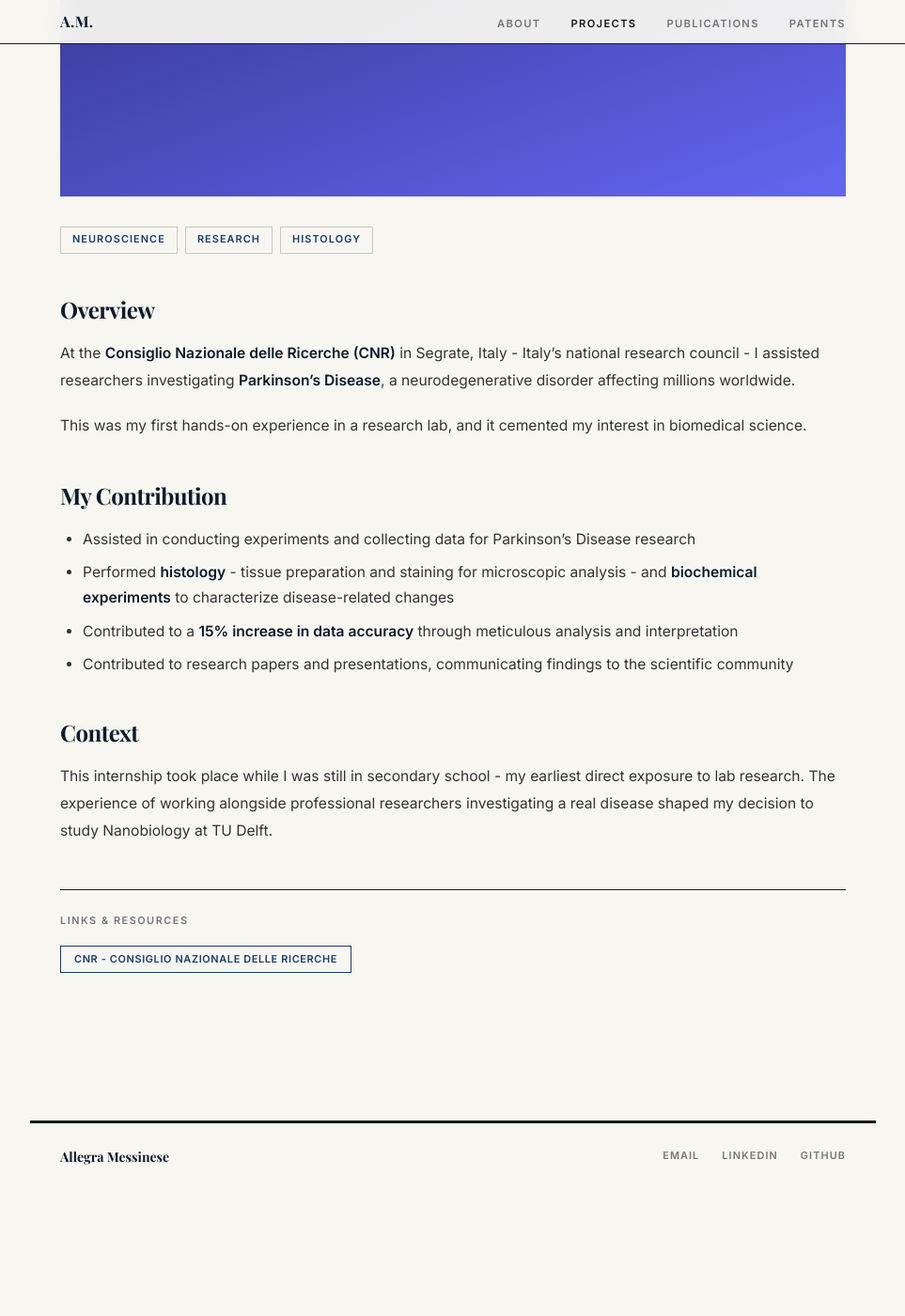
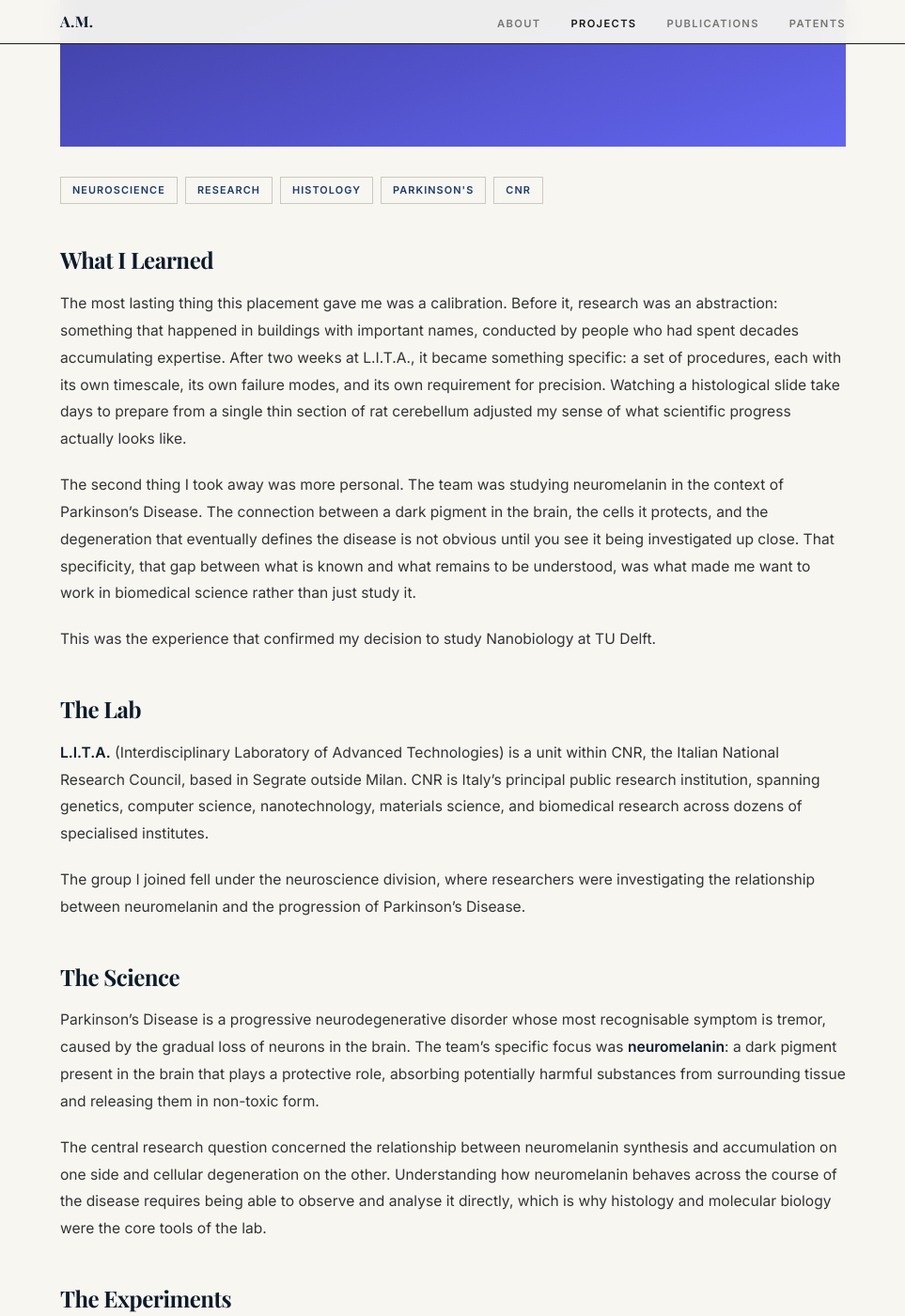
Before and after one commit to allimessinese/allimessinese.github.io, a Jekyll site: the page built from _projects/parkinsons-research-cnr.md, in a window 1280 px wide and 1400 px high, scrolled down 484 px. Shown: the whole window at 94% size, without its empty margins (158-1121 px from the left). Built offline with Jekyll 4.4.1, drawn with Linux system fonts in a browser that asks for light colours; some web fonts are replaced; before the commit the page ends 1750 px from its top, so only the background shows below that; some of the changed text lies outside the part shown.

Commit message:
Rewrite CNR Parkinson's project page with full detail
Add neuromelanin science, histology + gel electrophoresis experiments,
Alternanza Scuola-Lavoro context, and path to TU Delft.

Co-Authored-By: Claude Sonnet 4.6 <noreply@anthropic.com>

```diff
--- a/_projects/parkinsons-research-cnr.md
+++ b/_projects/parkinsons-research-cnr.md
@@ -1,10 +1,10 @@
 ---
-title: "Parkinson's Disease Research - CNR"
+title: "Neuromelanin Research - CNR"
 year: 2019
-role: "Assistant to Researcher"
+role: "Research Intern"
 institution: "Consiglio Nazionale delle Ricerche (CNR)"
-summary: "Assisted in Parkinson's Disease research at Italy's National Research Council, performing histology and biochemical experiments and contributing to a 15% increase in data accuracy."
-tags: [neuroscience, research, histology]
+summary: "Two-week research placement at CNR's L.I.T.A. lab in Segrate, working with a neuroscience team studying neuromelanin and its role in Parkinson's Disease. Performed histology and agarose gel electrophoresis. The experience that confirmed the decision to study Nanobiology at TU Delft."
+tags: [neuroscience, research, histology, Parkinson's, CNR]
 gradient: grad-9
 category: research
 city: "Milan"
@@ -15,19 +15,42 @@ links:
     url: "https://www.cnr.it"
 ---
 
-## Overview
+## What I Learned
 
-At the **Consiglio Nazionale delle Ricerche (CNR)** in Segrate, Italy - Italy's national research council - I assisted researchers investigating **Parkinson's Disease**, a neurodegenerative disorder affecting millions worldwide.
+The most lasting thing this placement gave me was a calibration. Before it, research was an abstraction: something that happened in buildings with important names, conducted by people who had spent decades accumulating expertise. After two weeks at L.I.T.A., it became something specific: a set of procedures, each with its own timescale, its own failure modes, and its own requirement for precision. Watching a histological slide take days to prepare from a single thin section of rat cerebellum adjusted my sense of what scientific progress actually looks like.
 
-This was my first hands-on experience in a research lab, and it cemented my interest in biomedical science.
+The second thing I took away was more personal. The team was studying neuromelanin in the context of Parkinson's Disease. The connection between a dark pigment in the brain, the cells it protects, and the degeneration that eventually defines the disease is not obvious until you see it being investigated up close. That specificity, that gap between what is known and what remains to be understood, was what made me want to work in biomedical science rather than just study it.
 
-## My Contribution
+This was the experience that confirmed my decision to study Nanobiology at TU Delft.
 
-- Assisted in conducting experiments and collecting data for Parkinson's Disease research
-- Performed **histology** - tissue preparation and staining for microscopic analysis - and **biochemical experiments** to characterize disease-related changes
-- Contributed to a **15% increase in data accuracy** through meticulous analysis and interpretation
-- Contributed to research papers and presentations, communicating findings to the scientific community
+## The Lab
 
-## Context
+**L.I.T.A.** (Interdisciplinary Laboratory of Advanced Technologies) is a unit within CNR, the Italian National Research Council, based in Segrate outside Milan. CNR is Italy's principal public research institution, spanning genetics, computer science, nanotechnology, materials science, and biomedical research across dozens of specialised institutes.
 
-This internship took place while I was still in secondary school - my earliest direct exposure to lab research. The experience of working alongside professional researchers investigating a real disease shaped my decision to study Nanobiology at TU Delft.
+The group I joined fell under the neuroscience division, where researchers were investigating the relationship between neuromelanin and the progression of Parkinson's Disease.
+
+## The Science
+
+Parkinson's Disease is a progressive neurodegenerative disorder whose most recognisable symptom is tremor, caused by the gradual loss of neurons in the brain. The team's specific focus was **neuromelanin**: a dark pigment present in the brain that plays a protective role, absorbing potentially harmful substances from surrounding tissue and releasing them in non-toxic form.
+
+The central research question concerned the relationship between neuromelanin synthesis and accumulation on one side and cellular degeneration on the other. Understanding how neuromelanin behaves across the course of the disease requires being able to observe and analyse it directly, which is why histology and molecular biology were the core tools of the lab.
+
+## The Experiments
+
+### Histological slide preparation
+
+The first experiment was histological. The goal was to prepare rat cerebellum samples for microscopic analysis, which requires reducing tissue to sections thin enough for light to pass through and for cellular structures to become visible.
+
+The process takes several days and proceeds in stages: sectioning the cerebellum into thin slices, staining the tissue using a sequence of alcohols at different concentrations to highlight its structures, then examining the finished slides under different types of microscope. Each stage depends on the precision of the one before. An error in sectioning or staining produces a slide that cannot be read.
+
+### Agarose gel electrophoresis
+
+The second experiment was molecular. The objective was to separate DNA into its nucleic acid components using agarose gel electrophoresis, a technique that exploits the negative charge carried by DNA and RNA molecules. When an electric field is applied across the gel, fragments migrate toward the positive electrode at rates proportional to their size, producing a ladder of distinct bands made visible under UV light.
+
+I performed this on both my own saliva and on a mouse tissue sample, which made the difference between the two genome profiles directly observable on the same gel.
+
+## My Role
+
+This placement was part of the **Alternanza Scuola-Lavoro** programme, the Italian compulsory school-work transition scheme, carried out in the final year of my secondary education. I joined the research team for two weeks in June 2019, approximately 60 hours of lab time at L.I.T.A., Via Fratelli Cervi 93, Segrate. The contact researcher was Luca Pasqualetto.
+
+It was my first time in a professional research environment. The experience made the connection between laboratory science and actual disease research concrete in a way that classroom biology never had.
```
